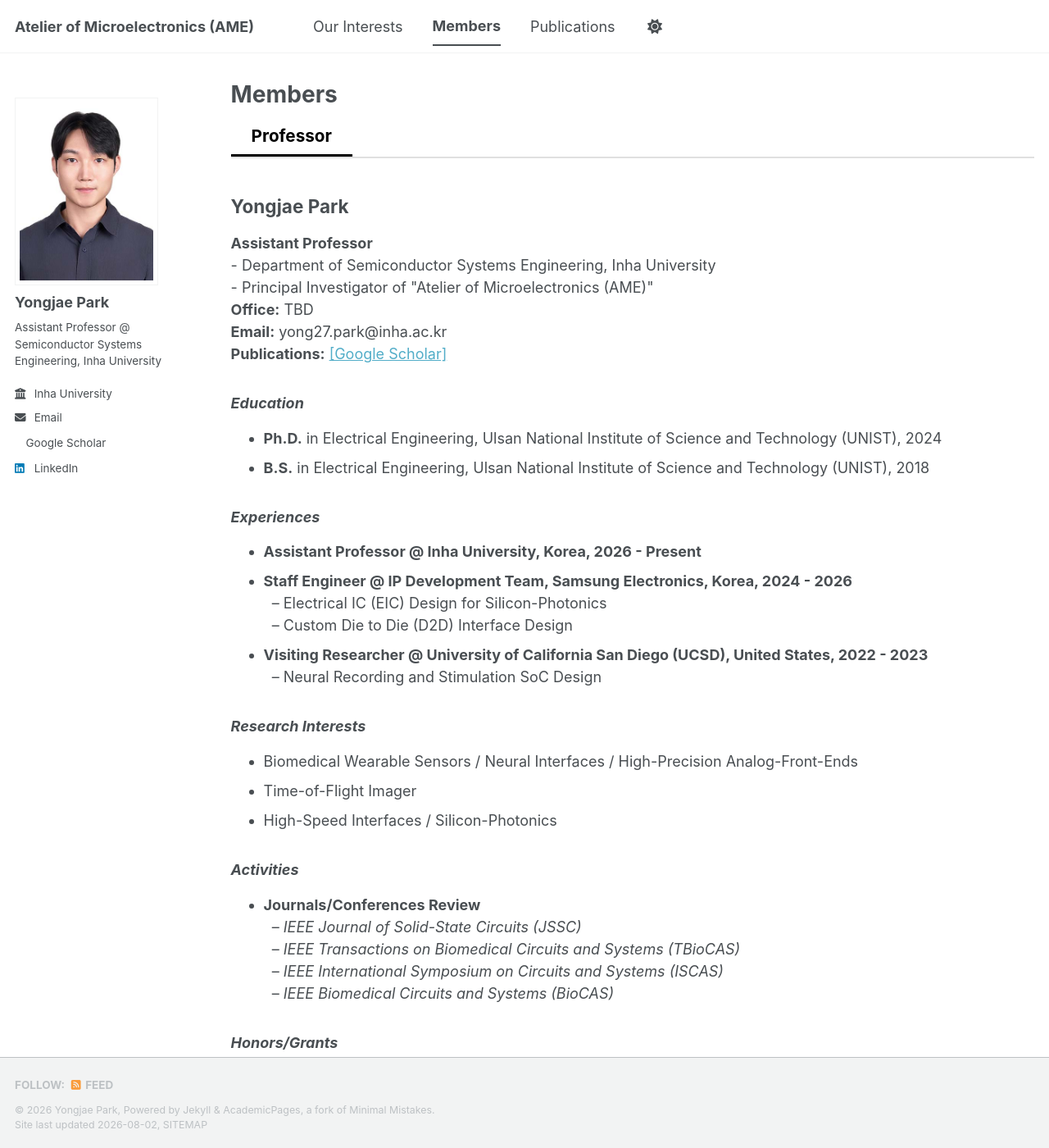
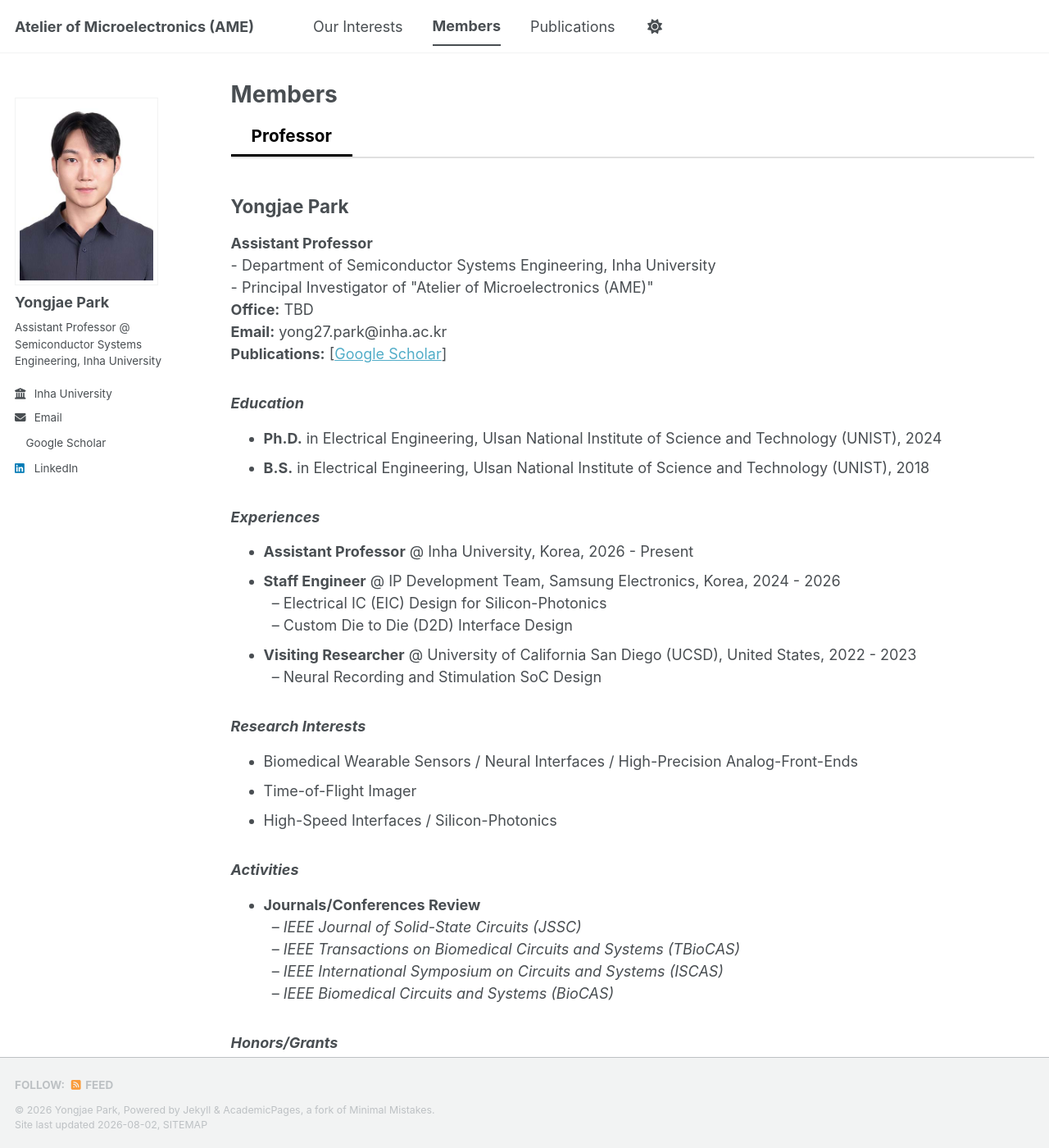
Before and after one commit to yong27park/AME.github.io, a Jekyll site: the page built from _pages/members.md, in a window 1280 px wide and 1400 px high. Shown: the whole window at 82% size. Built offline with Jekyll 4.4.1, drawn with Linux system fonts in a browser that asks for light colours; a style sheet for code colours, icons or effects is not loaded.

Commit message:
Update members.md

```diff
--- a/_pages/members.md
+++ b/_pages/members.md
@@ -26,37 +26,28 @@ author_profile: true
   border-bottom: 3px solid #000;
 }
 .tab-content {
-  display: none;
-}
-.tab-content.active {
   display: block;
 }
 .member-card {
   margin-bottom: 25px;
 }
-.member-card img {
-  border-radius: 50%;
-  margin-right: 20px;
-  object-fit: cover;
-}
 </style>
 
 <!-- 탭 버튼 -->
 <div class="tab-container">
-  <button class="tab-button active" onclick="openTab(event, 'professor')">Professor</button>
+  <button class="tab-button active">Professor</button>
 </div>
 
 <!-- ================= 1. PROFESSOR TAB ================= -->
 <div id="professor" class="tab-content active">
   <div class="member-card">
-    <!-- <img src="/images/professor.jpg" width="160" height="160" align="left" alt="Professor"> -->
     <h2>Yongjae Park</h2>
     <p><strong>Assistant Professor</strong><br>
     - Department of Semiconductor Systems Engineering, Inha University<br>
     - Principal Investigator of "Atelier of Microelectronics (AME)"<br>
     <strong>Office:</strong> TBD<br>
     <strong>Email:</strong> yong27.park@inha.ac.kr<br>
-    <strong>Publications:</strong> <a href="https://scholar.google.com">[Google Scholar]</a>
+    <strong>Publications:</strong> [<a href="https://scholar.google.com" target="_blank">Google Scholar</a>]
     </p>
 
     <h3><i>Education</i></h3>
@@ -67,15 +58,13 @@ author_profile: true
 
     <h3><i>Experiences</i></h3>
     <ul>
-      <li>
-        <strong>Assistant Professor @ Inha University, Korea, 2026 - Present</strong>
+      <li><strong>Assistant Professor</strong> @ Inha University, Korea, 2026 - Present</li>
+      <li><strong>Staff Engineer</strong> @ IP Development Team, Samsung Electronics, Korea, 2024 - 2026<br>
+        &nbsp;&nbsp;&ndash; Electrical IC (EIC) Design for Silicon-Photonics<br>
+        &nbsp;&nbsp;&ndash; Custom Die to Die (D2D) Interface Design
       </li>
-      <li><strong>Staff Engineer @ IP Development Team, Samsung Electronics, Korea, 2024 - 2026</strong><br>
-        &nbsp;&nbsp;– Electrical IC (EIC) Design for Silicon-Photonics<br>
-        &nbsp;&nbsp;– Custom Die to Die (D2D) Interface Design
-      </li>
-      <li><strong>Visiting Researcher @ University of California San Diego (UCSD), United States, 2022 - 2023</strong><br>
-        &nbsp;&nbsp;– Neural Recording and Stimulation SoC Design
+      <li><strong>Visiting Researcher</strong> @ University of California San Diego (UCSD), United States, 2022 - 2023<br>
+        &nbsp;&nbsp;&ndash; Neural Recording and Stimulation SoC Design
       </li>
     </ul>
 
@@ -89,20 +78,20 @@ author_profile: true
     <h3><i>Activities</i></h3>
     <ul>
       <li><strong>Journals/Conferences Review</strong><br>
-        &nbsp;&nbsp;– <i>IEEE Journal of Solid-State Circuits (JSSC)</i><br>
-        &nbsp;&nbsp;– <i>IEEE Transactions on Biomedical Circuits and Systems (TBioCAS)</i><br>
-        &nbsp;&nbsp;– <i>IEEE International Symposium on Circuits and Systems (ISCAS)</i><br>
-        &nbsp;&nbsp;– <i>IEEE Biomedical Circuits and Systems (BioCAS)</i><br>
+        &nbsp;&nbsp;&ndash; <i>IEEE Journal of Solid-State Circuits (JSSC)</i><br>
+        &nbsp;&nbsp;&ndash; <i>IEEE Transactions on Biomedical Circuits and Systems (TBioCAS)</i><br>
+        &nbsp;&nbsp;&ndash; <i>IEEE International Symposium on Circuits and Systems (ISCAS)</i><br>
+        &nbsp;&nbsp;&ndash; <i>IEEE Biomedical Circuits and Systems (BioCAS)</i>
       </li>
     </ul>
 
     <h3><i>Honors/Grants</i></h3>
     <ul>
       <li>2023-2024 Pre-Doctoral Achievement Award<br>
-        &nbsp;&nbsp;<i>Granted by IEEE Solid-State Circuits Society (SSCS)</i> [<a href="https://sscs.ieee.org/membership/awards/predoctoral-achievement-award/">IEEE SSCS</a>]<br>
+        &nbsp;&nbsp;<i>Granted by IEEE Solid-State Circuits Society (SSCS)</i> [<a href="https://sscs.ieee.org/membership/awards/predoctoral-achievement-award/" target="_blank">IEEE SSCS</a>]
       </li>
       <li>2026 Best Reviewer<br>
-        &nbsp;&nbsp;<i>IEEE Transactions on Biomedical Circuits and Systems (TBioCAS)</i> [<a href="https://ieee-cas.org/post/news/ieee-cass-announces-2026-publications-best-associate-editor-and-best-reviewer-award">IEEE CAS</a>]<br>
+        &nbsp;&nbsp;<i>IEEE Transactions on Biomedical Circuits and Systems (TBioCAS)</i> [<a href="https://ieee-cas.org/post/news/ieee-cass-announces-2026-publications-best-associate-editor-and-best-reviewer-award" target="_blank">IEEE CAS</a>]
       </li>
     </ul>
   </div>
```
